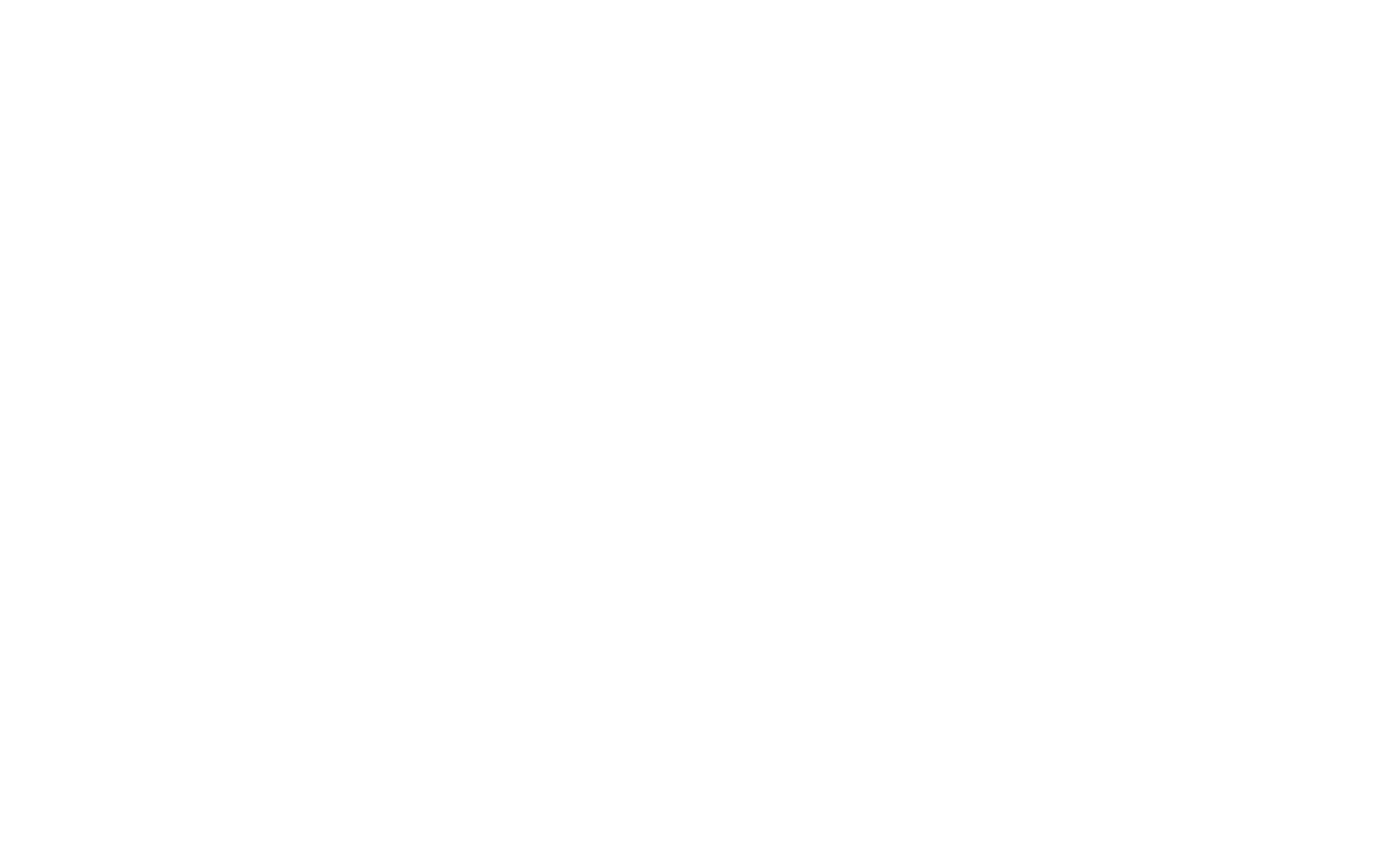
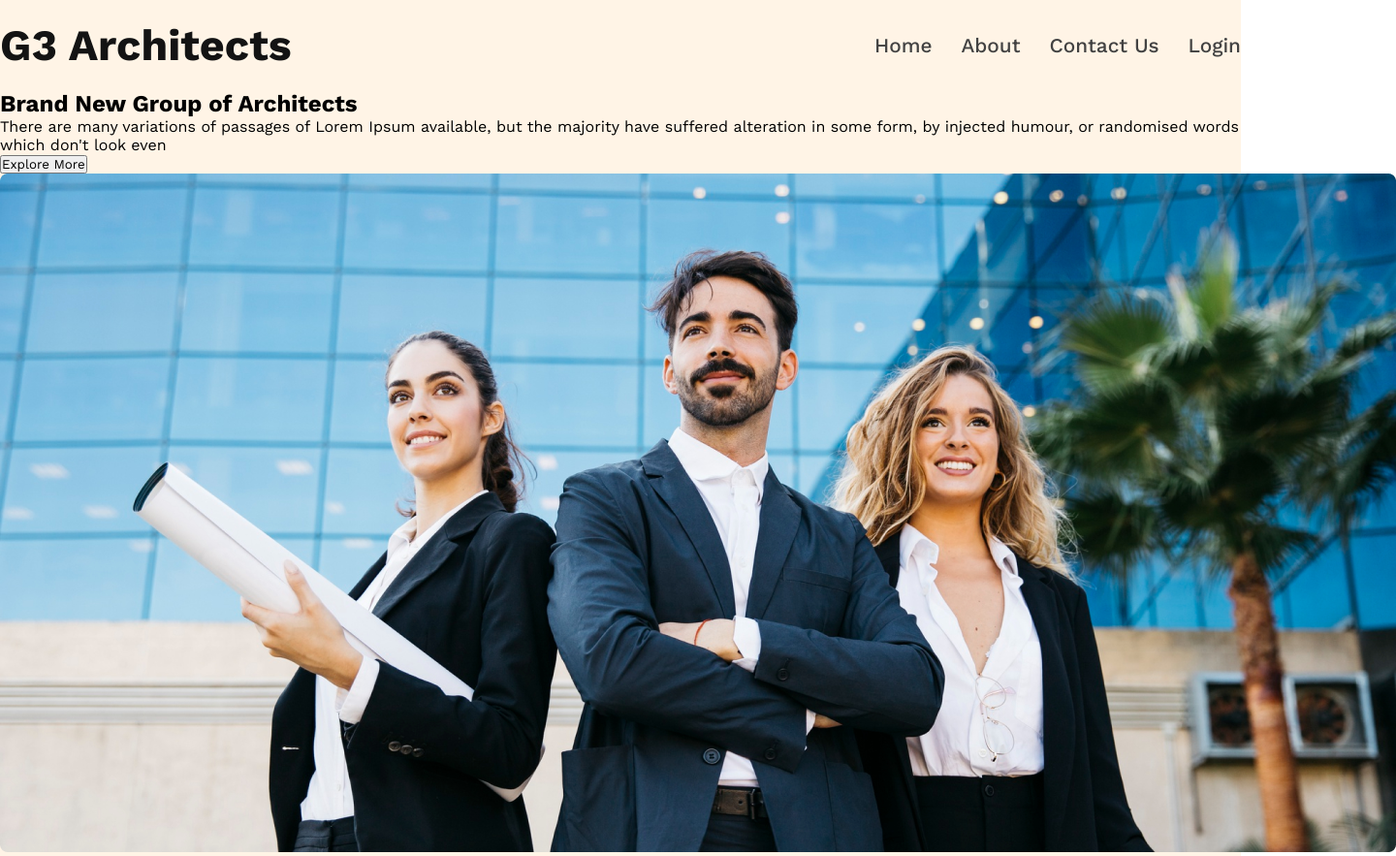
Before and after one commit to aminurjs/g3-architects, a plain HTML site: page index.html in a window 1280 px wide. Shown: the whole page at 97% size, 1440 px wide, since content can reach past the window. Before the commit the page ends 800 px from the top, so only its background shows below. Drawn offline with nearby package versions, Linux system fonts and the light colour scheme.

Commit message:
Nav area complete

```diff
--- a/index.html
+++ b/index.html
@@ -4,9 +4,33 @@
     <meta charset="UTF-8">
     <meta name="viewport" content="width=device-width, initial-scale=1.0">
     <title>G3 Architects</title>
+    <!-- Google fonts cdn link here  -->
+    <link rel="preconnect" href="https://fonts.googleapis.com">
+    <link rel="preconnect" href="https://fonts.gstatic.com" crossorigin>
+    <link href="https://fonts.googleapis.com/css2?family=Work+Sans:wght@400;500;600;700;800&display=swap" rel="stylesheet">
+    <!-- css file link here  -->
+    <link rel="stylesheet" href="styles/style.css">
 </head>
 <body>
+    <!-- Header area start here -->
     <header>
+        <!-- Nav Area start here  -->
+        <nav class="container">
+            <h3 class="logo_text"><a href="">G3 Architects</a></h3>
+            <ul>
+                <li><a href="">Home</a></li>
+                <li><a href="">About</a></li>
+                <li><a href="">Contact Us</a></li>
+                <li><a href="">Login</a></li>
+            </ul>
+        </nav>
+        <section class="banner">
+            <h1>Brand New Group of Architects
+                </h1>
+            <p>There are many variations of passages of Lorem Ipsum available, but the majority have suffered alteration in some form, by injected humour, or randomised words which don't look even</p>
+            <button class="primary_btn">Explore More</button>
+            <img src="images/banner.png" alt="">
+        </section>
 
     </header>
     <main>
--- a/styles/style.css
+++ b/styles/style.css
@@ -0,0 +1,44 @@
+/* Common styles */
+*{
+    font-family: 'Work Sans', sans-serif;
+    margin: 0;
+    padding: 0;
+}
+.container{
+    max-width: 1440px;
+    margin: 0 auto;
+}
+
+/* Header Area styles  */
+header{
+    background: rgba(255, 144, 14, 0.10);
+}
+
+/* Nav area styles */
+
+nav{
+    display: flex;
+    align-items: center;
+    justify-content: space-between;
+    padding: 20px 0;
+}
+nav .logo_text a{
+    color: #131313;
+    font-size: 2.8rem;
+    font-weight: 700;
+    text-decoration: none;
+}
+nav ul{
+    display: flex;
+}
+nav ul li{
+    list-style: none;
+    margin-left: 30px;
+}
+nav ul li a{
+    color:#424242;
+    font-size: 1.3rem;
+    font-weight: 500;
+    line-height: 1.5rem;
+    text-decoration: none;
+}
```
